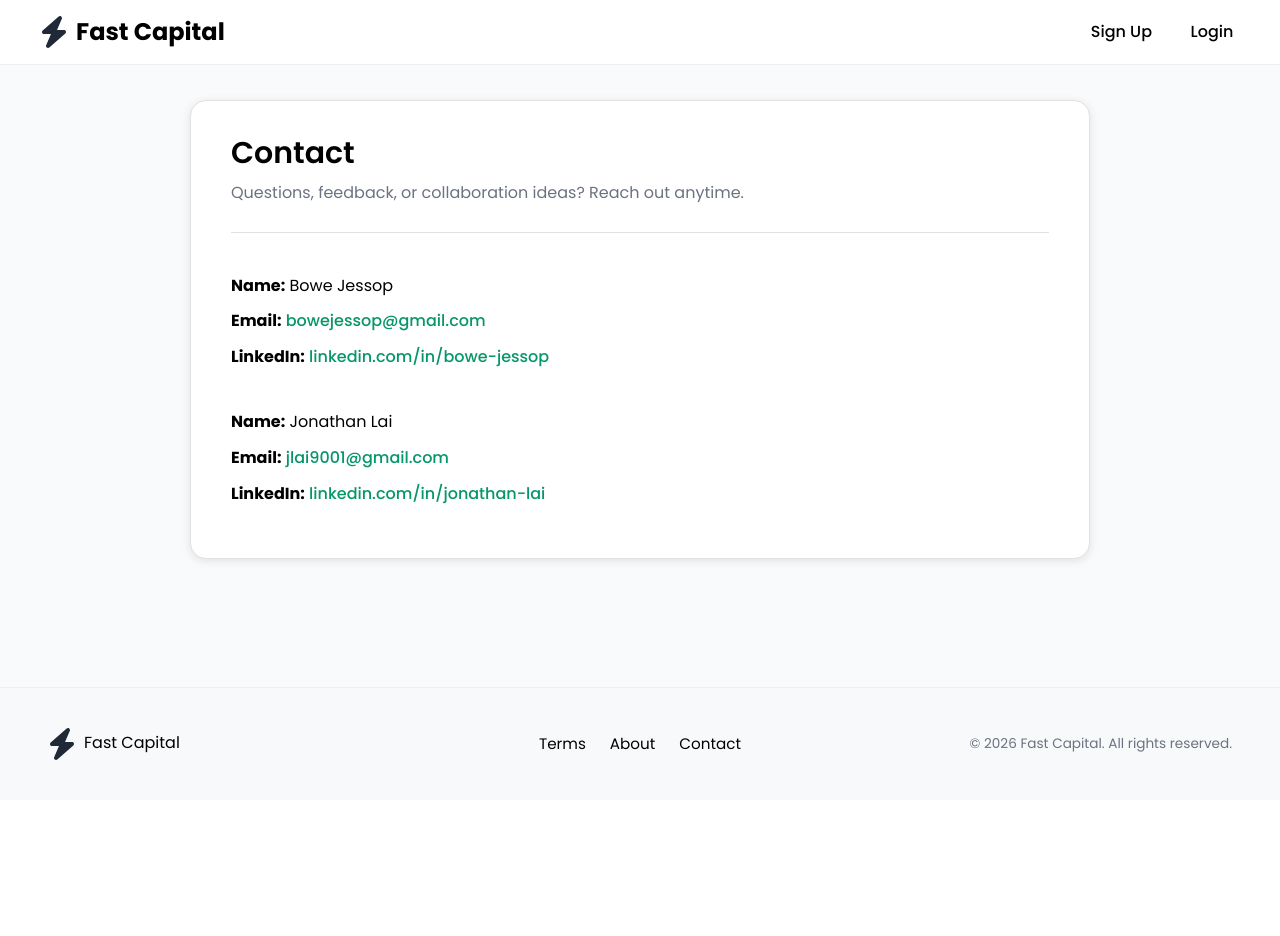
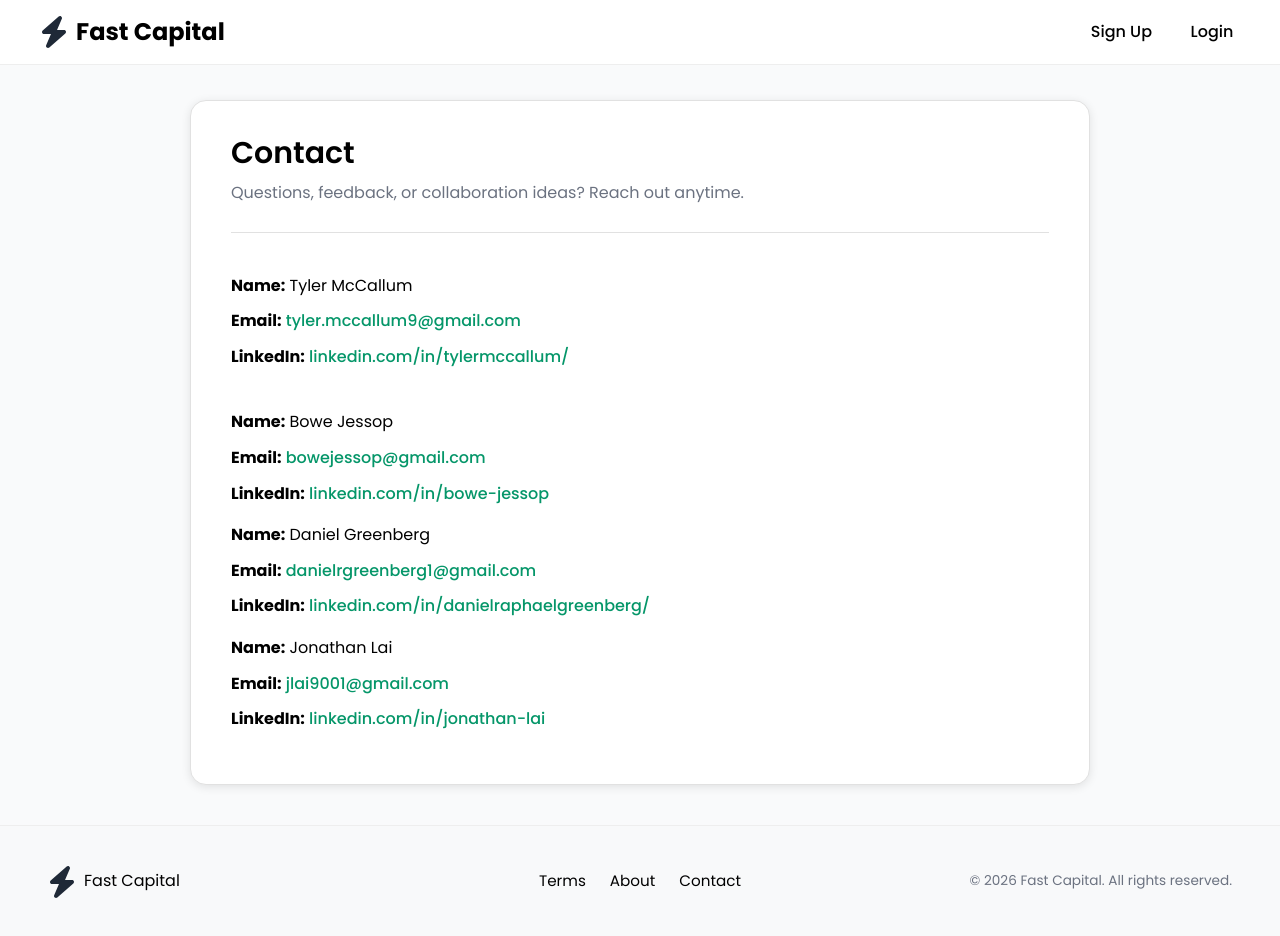
Before and after one commit to jlai9001/FastCapital, a React (Vite) app in the folder client/: page /contact in a window 1280 px wide. Before the commit the page ends 800 px from the top, so only its background shows below. Built offline with nearby package versions, Linux system fonts and the light colour scheme; no server answers.

Commit message:
contact list update

```diff
--- a/client/src/pages/contact.jsx
+++ b/client/src/pages/contact.jsx
@@ -12,6 +12,28 @@ export default function Contact() {
         <section className="contact-section">
 
           <ul className="contact-list contact1">
+            <li>
+              <strong>Name:</strong> Tyler McCallum
+            </li>
+            <li>
+              <strong>Email:</strong>{" "}
+              <a href="mailto:tyler.mccallum9@gmail.com">
+                tyler.mccallum9@gmail.com
+              </a>
+            </li>
+            <li>
+              <strong>LinkedIn:</strong>{" "}
+              <a
+                href="https://www.linkedin.com/in/tylermccallum/"
+                target="_blank"
+                rel="noopener noreferrer"
+              >
+                linkedin.com/in/tylermccallum/
+              </a>
+            </li>
+          </ul>
+
+          <ul className="contact-list contact2">
             <li>
               <strong>Name:</strong> Bowe Jessop
             </li>
@@ -33,7 +55,31 @@ export default function Contact() {
             </li>
           </ul>
 
-          <ul className="contact-list contact2">
+          <ul className="contact-list contact3">
+            <li>
+              <strong>Name:</strong> Daniel Greenberg
+            </li>
+            <li>
+              <strong>Email:</strong>{" "}
+              <a href="mailto:danielrgreenberg1@gmail.com">
+                danielrgreenberg1@gmail.com
+              </a>
+            </li>
+            <li>
+              <strong>LinkedIn:</strong>{" "}
+              <a
+                href="https://www.linkedin.com/in/danielraphaelgreenberg/"
+                target="_blank"
+                rel="noopener noreferrer"
+              >
+                linkedin.com/in/danielraphaelgreenberg/
+              </a>
+            </li>
+          </ul>
+
+
+
+          <ul className="contact-list contact4">
             <li>
               <strong>Name:</strong> Jonathan Lai
             </li>
```
